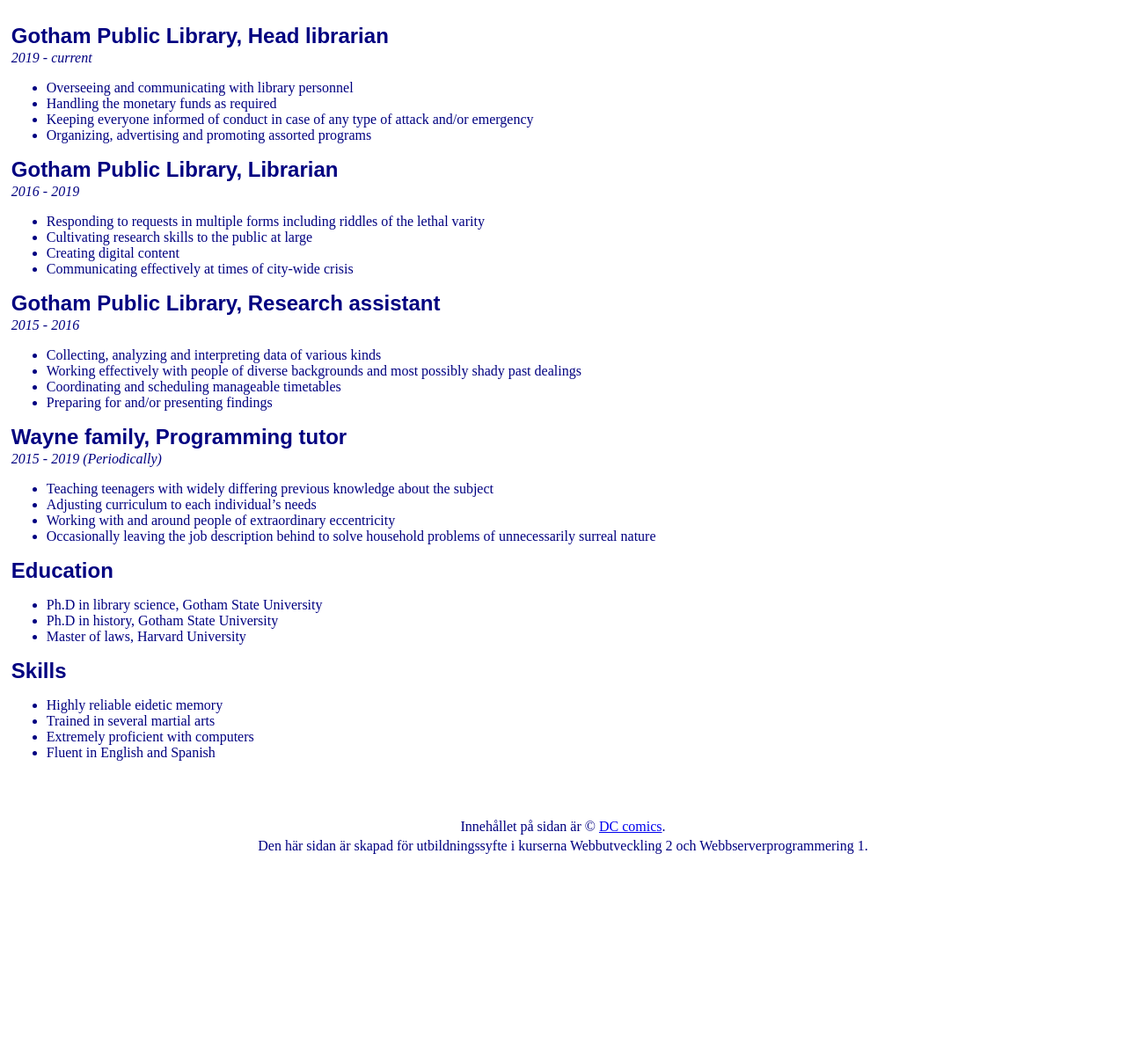
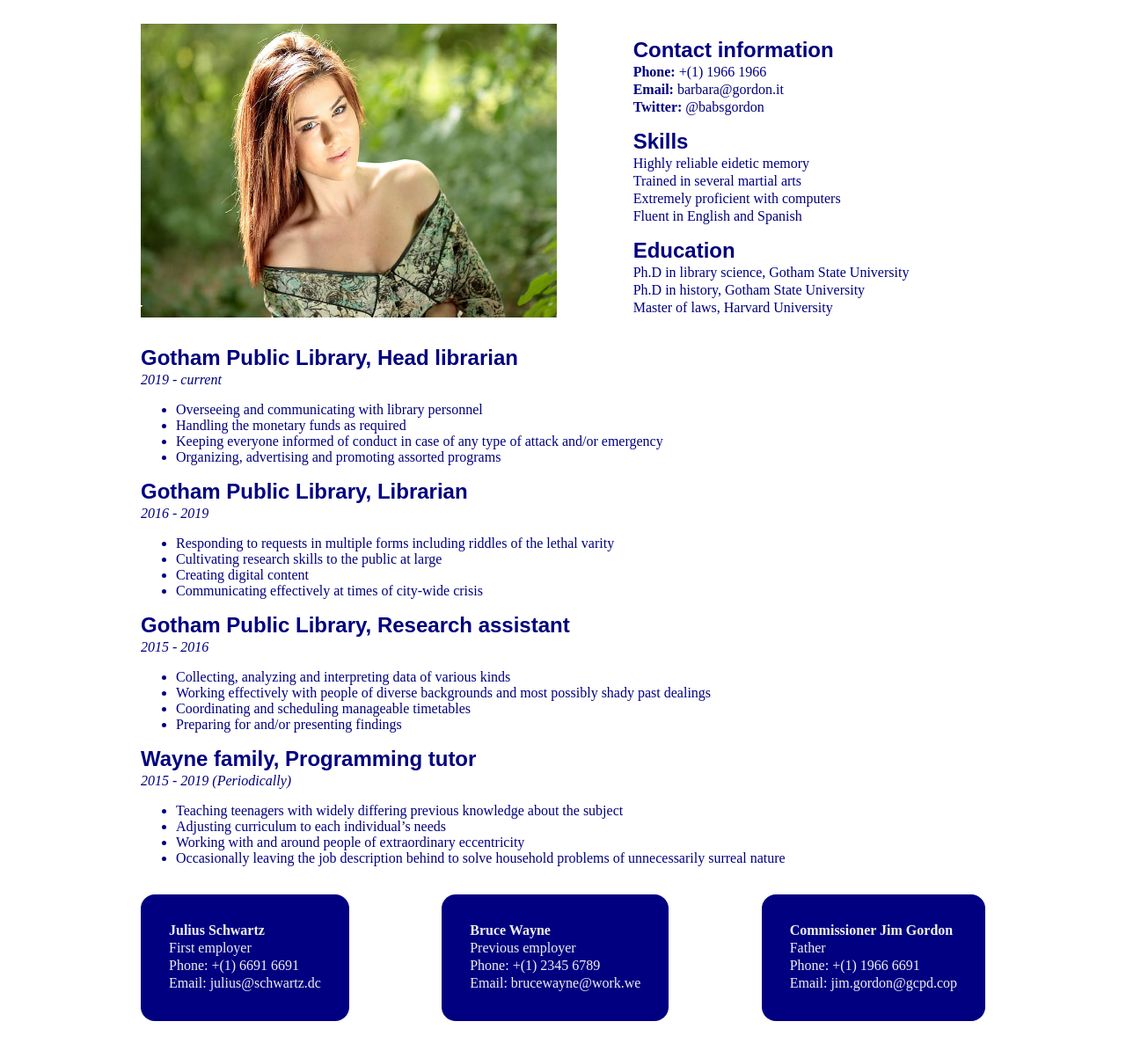
Before and after one commit to natistuomi/wu1-cv-natistuomi, an Eleventy site: page src/index.md in a window 1280 px wide. Shown: the part 197-1400 px from the top of the page at 88% size. Before the commit the page ends 1226 px from the top, so only its background shows below. Built offline with nearby package versions, Linux system fonts and the light colour scheme; Eleventy itself is replaced by a stand-in of ours; files that its build step writes are made by us from their sources; a web font is replaced by a local one.

Commit message:
+ everything visible is there - literally everything else

```diff
--- a/src/_includes/base.njk
+++ b/src/_includes/base.njk
@@ -13,7 +13,15 @@
     {% include "header.njk" %}
     {% include "navigation.njk" %}
     <main>
-        {{ content | safe }}
+        {% include "card.njk" %}
+        <div id="work">
+            <div class="work">
+                {{ content | safe }}
+            </div>
+            <div>
+                {% include "ref.njk" %}
+            </div>
+        </div>
     </main>
     {% include "footer.njk" %}
 </body>
--- /dev/null
+++ b/src/_includes/card.njk
@@ -0,0 +1,20 @@
+<section>
+    <img src="/images/redhead.jpg" alt="redhead" width="300px" class="profile">
+    <div class="card-side">
+        <div>
+            <h2 id="contact">Contact information</h2>
+            <p><b>Phone:</b> +(1) 1966 1966</p>
+            <p><b>Email:</b> barbara@gordon.it</p>
+            <p><b>Twitter:</b> @babsgordon</p>
+            <h2 id="skills">Skills</h2>
+            <p>Highly reliable eidetic memory</p>
+            <p>Trained in several martial arts</p>
+            <p>Extremely proficient with computers</p>
+            <p>Fluent in English and Spanish</p>
+            <h2 id="edu">Education</h2>
+            <p>Ph.D in library science, Gotham State University</p>
+            <p>Ph.D in history, Gotham State University</p>
+            <p>Master of laws, Harvard University</p>
+        </div>
+    </div>
+</section>
--- a/src/_includes/navigation.njk
+++ b/src/_includes/navigation.njk
@@ -1,9 +1,9 @@
 <nav>
     <ul>
-        <li><a href="/">Work experience</a></li>
-        <li><a href="/">Education</a></li>
-        <li><a href="/">Skills</a></li>
-        <li><a href="/">Contact</a></li>
-        <li><a href="/">References</a></li>
+        <li><a href="#work">Work experience</a></li>
+        <li><a href="#edu">Education</a></li>
+        <li><a href="#skills">Skills</a></li>
+        <li><a href="#contact">Contact</a></li>
+        <li><a href="#ref">References</a></li>
     </ul>
 </nav>
--- /dev/null
+++ b/src/_includes/ref.njk
@@ -0,0 +1,22 @@
+<div id="ref" class="refs">
+    <div class="ref">
+        <b>Julius Schwartz</b>
+        <p>First employer</p>
+        <p>Phone: +(1) 6691 6691</p>
+        <p>Email: julius@schwartz.dc</p>
+    </div>
+
+    <div class="ref">
+        <b>Bruce Wayne</b>
+        <p>Previous employer</p>
+        <p>Phone: +(1) 2345 6789</p>
+        <p>Email: brucewayne@work.we</p>
+    </div>
+
+    <div class="ref">
+        <b>Commissioner Jim Gordon</b>
+        <p>Father</p>
+        <p>Phone: +(1) 1966 6691</p>
+        <p>Email: jim.gordon@gcpd.cop</p>
+    </div>
+</div>
--- a/src/css/style.css
+++ b/src/css/style.css
@@ -30,11 +30,11 @@ header{
 h1{
     font-family: fight-to-the-finish-bb, sans-serif;
     font-size: 80px;
-    color: var(--color-blue);
 }
 
 h2{
     font-family: fight-to-the-finish-bb, sans-serif;
+    margin-top: 1rem;
 }
 
 nav > ul {
@@ -59,3 +59,48 @@ p{
     margin-top: 2px ;
     margin-bottom: 2px;
 }
+
+main{
+    width: min(120ch, 100vw - 2rem);
+    margin-inline: auto;
+}
+
+.info{
+    display: flex;
+    flex-direction: column;
+    justify-content: center;
+    align-items: center;
+}
+
+section{
+    display: flex;
+}
+
+.profile{
+    flex-grow: .5;
+}
+
+.work{
+    margin-top: 2rem;
+}
+
+.card-side{
+    flex-grow: .5;
+    display: flex;
+    flex-direction: column;
+    justify-content: center;
+    align-items: center;
+}
+
+.refs{
+    margin-top: 2rem;
+    display: flex;
+    justify-content: space-between;
+}
+
+.ref{
+    background-color: var(--color-blue);
+    color: var(--color-white);
+    padding: 2rem;
+    border-radius: 1rem;
+}
--- a/src/index.md
+++ b/src/index.md
@@ -35,16 +35,3 @@ title: Barbara Gordon
 * Adjusting curriculum to each individual’s needs
 * Working with and around people of extraordinary eccentricity
 * Occasionally leaving the job description behind to solve household problems of unnecessarily surreal nature
-
-
-## Education
-* Ph.D in library science, Gotham State University
-* Ph.D in history, Gotham State University
-* Master of laws, Harvard University
-
-
-## Skills
-* Highly reliable eidetic memory
-* Trained in several martial arts
-* Extremely proficient with computers
-* Fluent in English and Spanish
```
Also changed, not shown: 2 other files.
